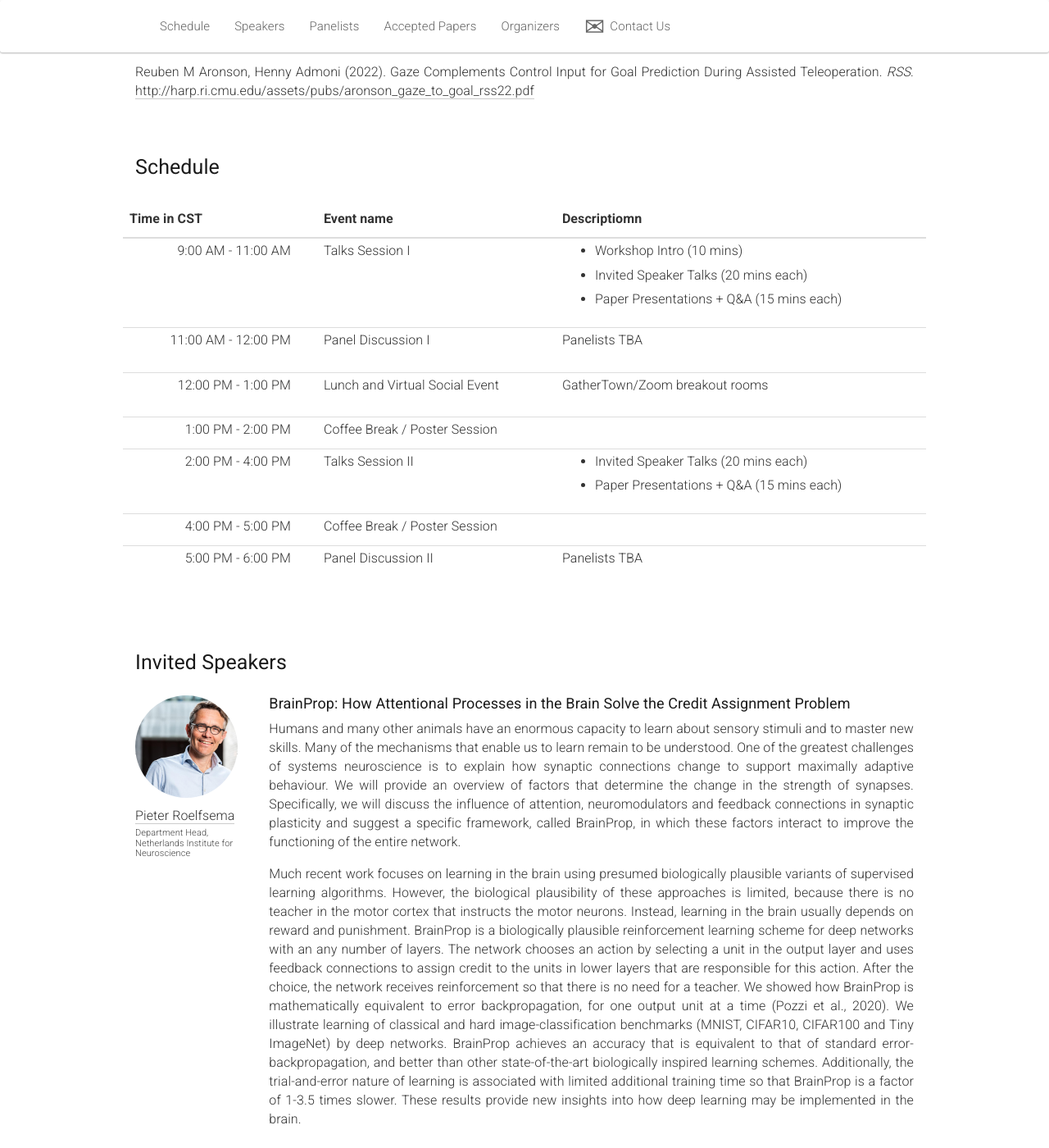
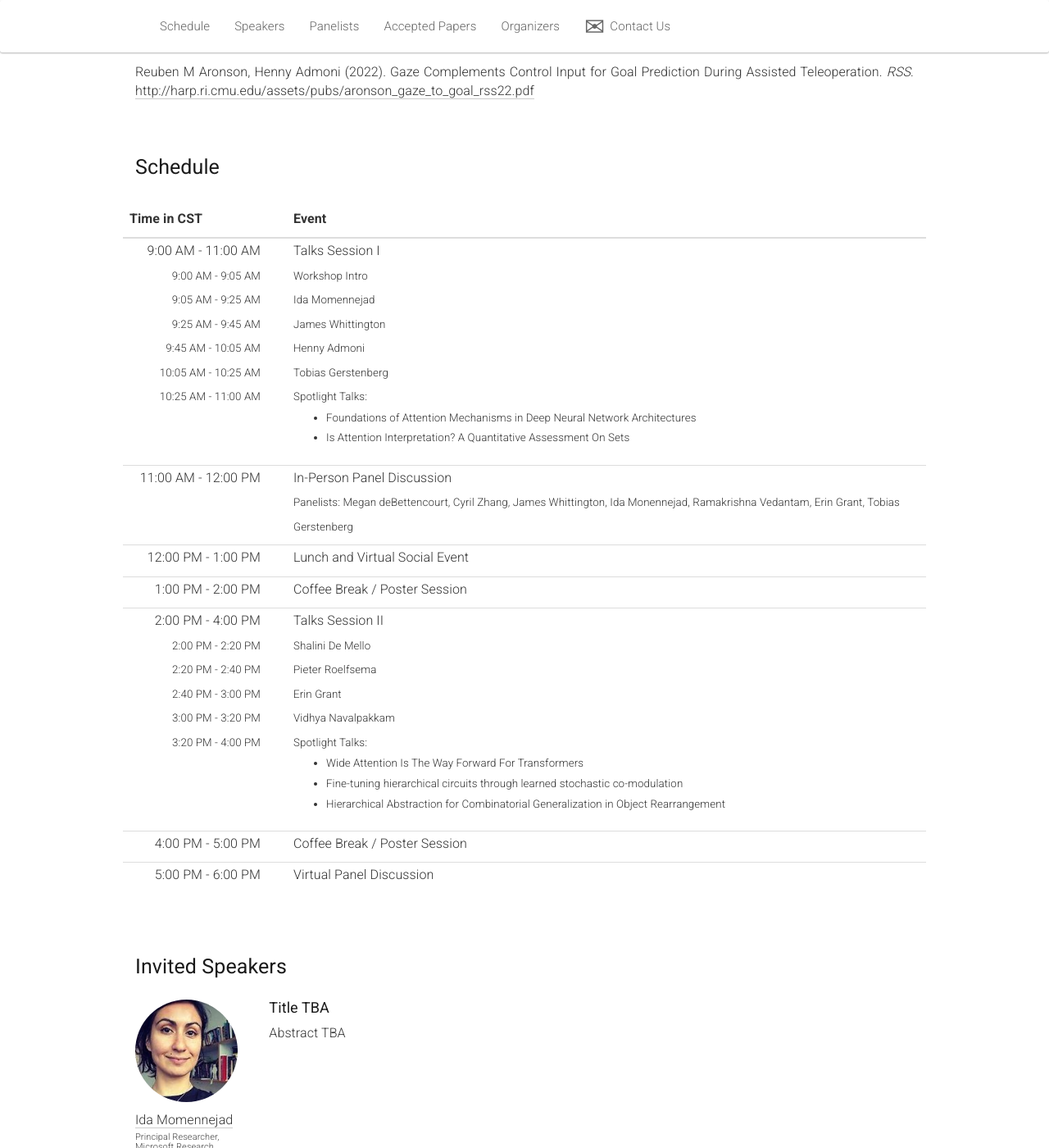
Before and after one commit to attention-learning-workshop/attention-learning-workshop.github.io, a Jekyll site: the page built from _pages/home_2022.md, in a window 1280 px wide and 1400 px high, scrolled down 2633 px. Shown: the whole window at 82% size. Built offline with Jekyll 4.4.1, drawn with Linux system fonts in a browser that asks for light colours; nearby versions of some CDN libraries; some of the changed text lies outside the part shown.

Commit message:
add full schedule; reorder speakers to match

```diff
--- a/2022/css/main.css
+++ b/2022/css/main.css
@@ -271,6 +271,9 @@ span.award-other img {
   font-size: 2.5em;
 }
 
+.subevent {
+  font-size: smaller;
+}
 
 .sponsor {
   text-align: center;
--- a/_data/schedule.yml
+++ b/_data/schedule.yml
@@ -1,36 +1,70 @@
 - name: Talks Session I
   start_time: "9:00 AM"
   end_time: "11:00 AM"
-  description: |
-    - Workshop Intro (10 mins)
-    - Invited Speaker Talks (20 mins each)
-    - Paper Presentations + Q&A (15 mins each)
-- name: Panel Discussion I
+  sub_events:
+  - name: Workshop Intro
+    start_time: "9:00 AM"
+    end_time: "9:05 AM"
+  - name: Ida Momennejad
+    start_time: "9:05 AM"
+    end_time: "9:25 AM"
+  - name: James Whittington
+    start_time: "9:25 AM"
+    end_time: "9:45 AM"
+  - name: Henny Admoni
+    start_time: "9:45 AM"
+    end_time: "10:05 AM"
+  - name: Tobias Gerstenberg
+    start_time: "10:05 AM"
+    end_time: "10:25 AM"
+  - name: |
+      Spotlight Talks:
+      <ul><li>Foundations of Attention Mechanisms in Deep Neural Network Architectures</li>
+      <li>Is Attention Interpretation? A Quantitative Assessment On Sets</li></ul>
+    start_time: "10:25 AM"
+    end_time: "11:00 AM"
+- name: "In-Person Panel Discussion"
   start_time: "11:00 AM"
   end_time: "12:00 PM"
-  description: |
-    Panelists TBA
+  sub_events:
+    - name: "Panelists: Megan deBettencourt, Cyril Zhang, James Whittington, Ida Monennejad, Ramakrishna Vedantam, Erin Grant, Tobias Gerstenberg"
+      start_time:
+      end_time:
 - name: Lunch and Virtual Social Event
   start_time: "12:00 PM"
   end_time: "1:00 PM"
-  description: |
-    GatherTown/Zoom breakout rooms
 - name: Coffee Break / Poster Session
   start_time: "1:00 PM"
   end_time: "2:00 PM"
-  description: ""
 - name: Talks Session II
   start_time: "2:00 PM"
   end_time: "4:00 PM"
-  description: |
-    - Invited Speaker Talks (20 mins each)
-    - Paper Presentations + Q&A (15 mins each)
+  sub_events:
+  - name: Shalini De Mello
+    start_time: "2:00 PM"
+    end_time: "2:20 PM"
+  - name: Pieter Roelfsema
+    start_time: "2:20 PM"
+    end_time: "2:40 PM"
+  - name: Erin Grant
+    start_time: "2:40 PM"
+    end_time: "3:00 PM"
+  - name: Vidhya Navalpakkam
+    start_time: "3:00 PM"
+    end_time: "3:20 PM"
+  - name: |
+      Spotlight Talks:
+      <ul><li>Wide Attention Is The Way Forward For Transformers</li>
+      <li>Fine-tuning hierarchical circuits through learned stochastic co-modulation</li>
+      <li>Hierarchical Abstraction for Combinatorial Generalization in Object Rearrangement</li></ul>
+    start_time: "3:20 PM"
+    end_time: "4:00 PM"
 - name: Coffee Break / Poster Session
   start_time: "4:00 PM"
   end_time: "5:00 PM"
   description: ""
-- name: Panel Discussion II
+- name: Virtual Panel Discussion
   start_time: "5:00 PM"
   end_time: "6:00 PM"
   description: |
-    Panelists TBA
+    Panelists: Shalini De Mello, Henny Admoni, David Ha, Vidhya Navalpakkam, Brian Kingsbury, John Langford, Ashish Vaswani
--- a/_includes/schedule.html
+++ b/_includes/schedule.html
@@ -3,17 +3,26 @@
         <thead class="thead-light">
           <tr>
             <th>Time in CST</th>
-            <th>Event name</th>
-            <th>Descriptiomn</th>
+            <th>Event</th>
           </tr>
         </thead>
 
         <tbody>
             {% for event in site.data.schedule %}
             <tr>
-                <td style="text-align: right; padding-right: 2em;">{{ event.start_time }} - {{ event.end_time }}</td>
-                <td>{{ event.name }}</td>
-                <td>{{ event.description | markdownify }}</td>
+                <td style="text-align: right; padding-right: 2em; min-width: 200px">
+                  {{ event.start_time }} - {{ event.end_time }}
+                  {% for sub_event in event.sub_events %}
+                    {% if sub_event.start_time %}
+                      <br /><span class="subevent">{{ sub_event.start_time }} - {{ sub_event.end_time }}</span>
+                    {% endif %}
+                  {% endfor %}
+                  </td>
+                <td>{{ event.name }}
+                  {% for sub_event in event.sub_events %}
+                    <br /><span class="subevent">{{ sub_event.name }}</span>
+                  {% endfor %}
+                </td>
             </tr>
             {% endfor %}
         </tbody>
```
Also changed, not shown: _data/speakers.yml (+31 -31 lines).
